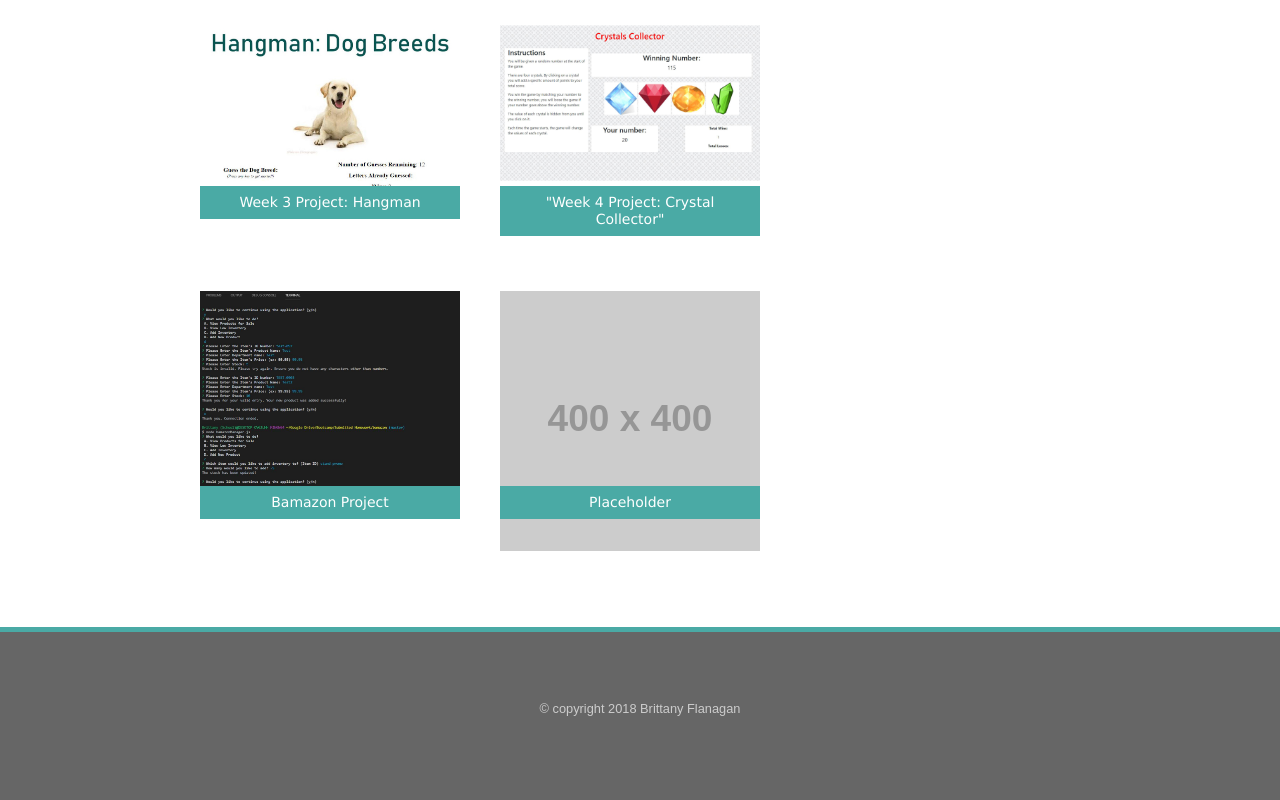
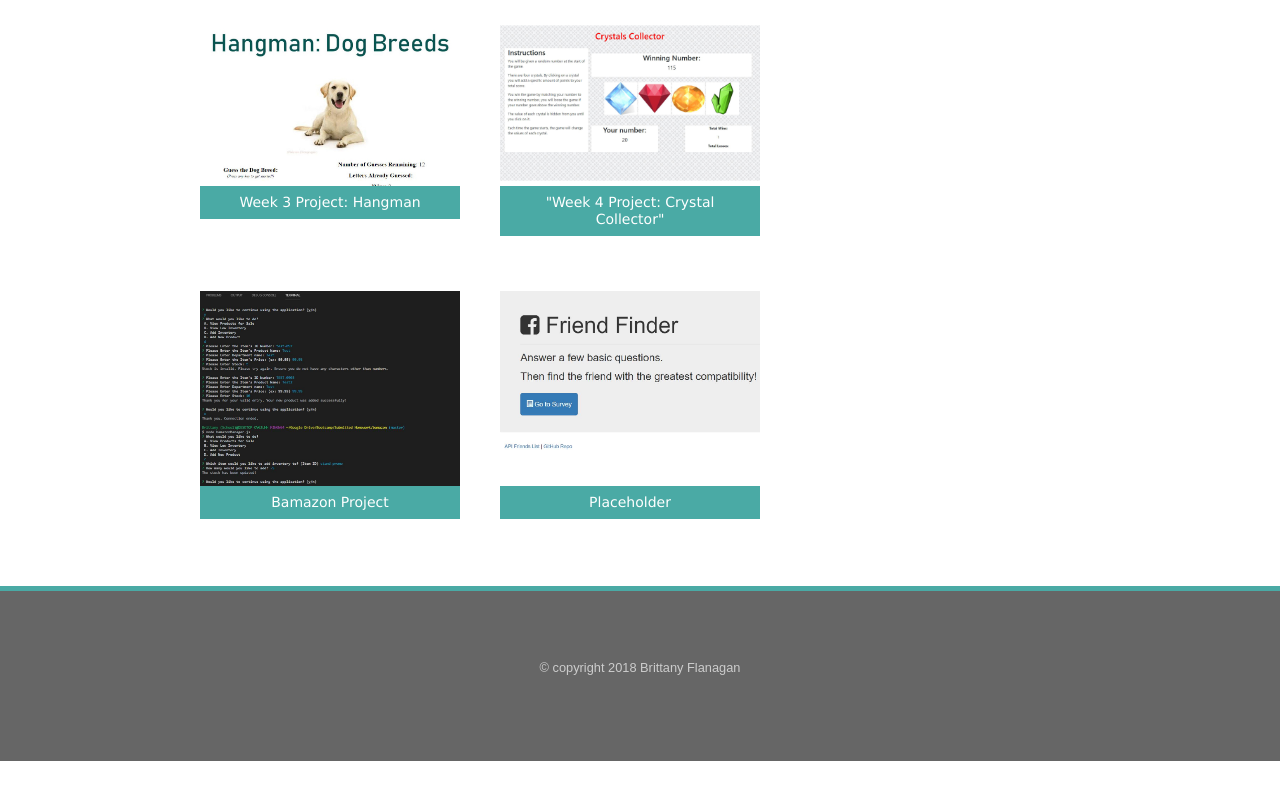
Before and after one commit to brittanycflanagan/Responsive-Portfolio, a plain HTML site: page portfolio.html in a window 1280 px wide. Shown: the part 870-1670 px from the top of the page. After the commit the page ends 1631 px from the top, so only its background shows below. Drawn offline with Linux system fonts and the light colour scheme; placeholder pictures from the web are drawn by us.

Commit message:
adding friend finder

```diff
--- a/portfolio.html
+++ b/portfolio.html
@@ -55,7 +55,7 @@
                     <p class="textoverimage" id="lefttext">Bamazon Project</p>
                     <p class="textoverimage" id="righttext">Placeholder</p>
                     <a href="https://github.com/brittanycflanagan/bamazon"><img src="assets/images/bamazon.JPG" class="portfolio-images" alt="bamazon"></a>
-                    <a href=""><img src="http://placehold.it/400x400" class="portfolio-images" alt="crystal collector"></a>
+                    <a href="https://friend-finder-bf.herokuapp.com/"><img src="assets/images/friend-finder.JPG" class="portfolio-images" alt="friend finder"></a>
                 </div>
         </div>
 
```
Also changed, not shown: assets/images/friend-finder.JPG (added).
